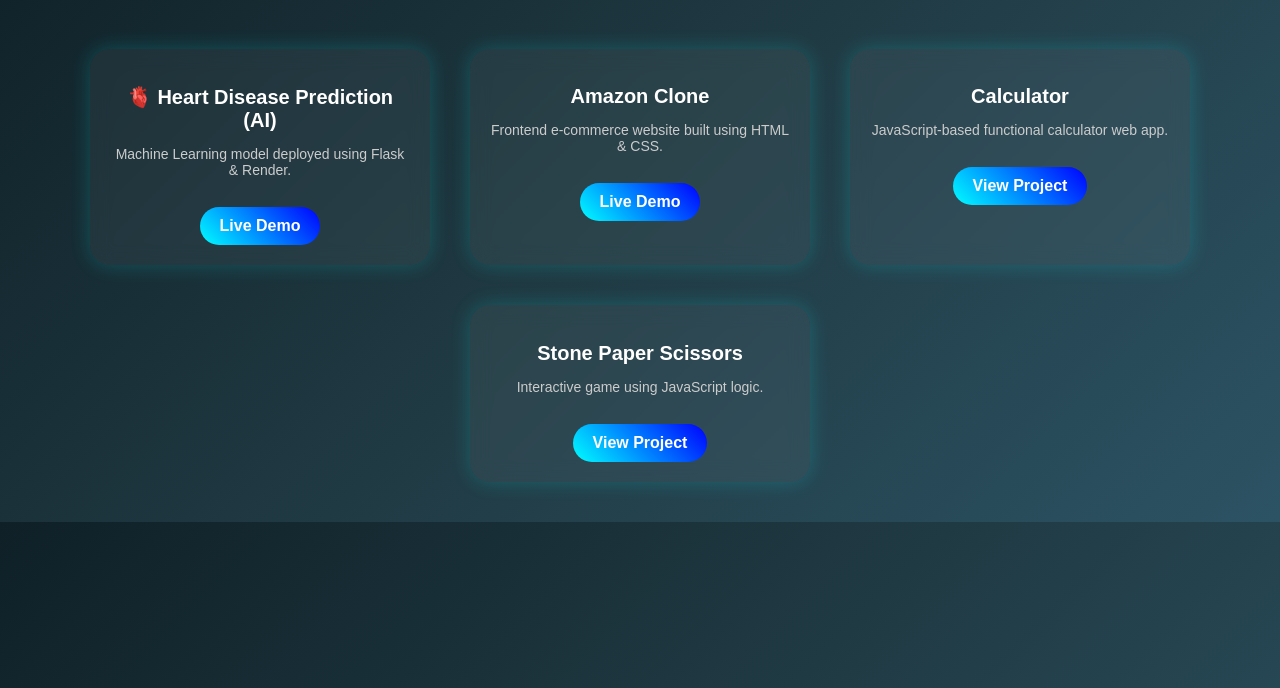
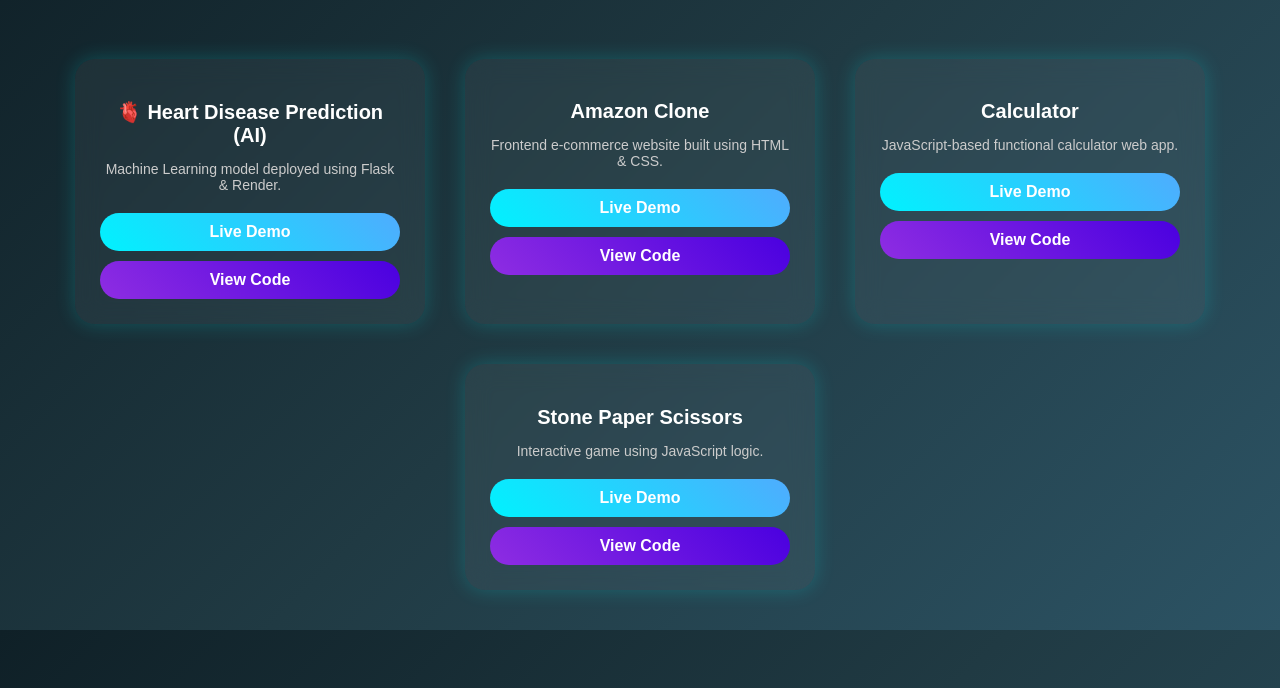
Before and after one commit to mdakifAkhtar/portfolio, a plain HTML site: page project.html in a window 1280 px wide. Shown: the part 112-800 px from the top of the page. Drawn offline with Linux system fonts and the light colour scheme.

Commit message:
Update project.html

```diff
--- a/project.html
+++ b/project.html
@@ -16,7 +16,7 @@ body{
 
 h1{
     text-align:center;
-    padding:20px;
+    padding:25px;
     font-size:32px;
     letter-spacing:2px;
 }
@@ -29,20 +29,21 @@ h1{
     padding:40px;
 }
 
+/* CARD */
 .card{
     background: rgba(255,255,255,0.05);
-    backdrop-filter: blur(10px);
+    backdrop-filter: blur(12px);
     border-radius:20px;
-    padding:20px;
+    padding:25px;
     width:300px;
     text-align:center;
     box-shadow: 0 0 20px rgba(0,255,255,0.2);
-    transition: 0.3s ease;
+    transition: 0.4s ease;
 }
 
 .card:hover{
     transform: translateY(-10px);
-    box-shadow: 0 0 30px cyan;
+    box-shadow: 0 0 35px cyan;
 }
 
 .card h2{
@@ -53,24 +54,49 @@ h1{
 .card p{
     font-size:14px;
     color:#ccc;
+    margin-bottom:20px;
 }
 
-.card a{
-    display:inline-block;
-    margin-top:15px;
-    padding:10px 20px;
+/* BUTTON CONTAINER */
+.buttons{
+    display:flex;
+    flex-direction:column;
+    gap:10px;
+}
+
+/* LIVE DEMO BUTTON */
+.live-btn{
+    padding:10px;
     border-radius:25px;
     text-decoration:none;
-    background: linear-gradient(45deg, cyan, blue);
+    background: linear-gradient(45deg, #00f2fe, #4facfe);
     color:white;
     font-weight:bold;
     transition:0.3s;
 }
 
-.card a:hover{
-    background: linear-gradient(45deg, blue, cyan);
+.live-btn:hover{
+    transform:scale(1.05);
+    box-shadow:0 0 15px cyan;
 }
 
+/* VIEW CODE BUTTON */
+.code-btn{
+    padding:10px;
+    border-radius:25px;
+    text-decoration:none;
+    background: linear-gradient(45deg, #8e2de2, #4a00e0);
+    color:white;
+    font-weight:bold;
+    transition:0.3s;
+}
+
+.code-btn:hover{
+    transform:scale(1.05);
+    box-shadow:0 0 15px violet;
+}
+
+/* RESPONSIVE */
 @media (max-width:768px){
     .projects{
         flex-direction:column;
@@ -85,32 +111,85 @@ h1{
 <h1>🚀 My Projects</h1>
 
 <div class="projects">
-         <!-- AI Project -->
+
+    <!-- AI Project -->
     <div class="card">
         <h2>🫀 Heart Disease Prediction (AI)</h2>
         <p>Machine Learning model deployed using Flask & Render.</p>
-        <a href="https://heart-disease-prediction-1176.onrender.com" target="_blank"> Live Demo </a>
+
+        <div class="buttons">
+            <a href="https://heart-disease-prediction-1176.onrender.com"
+               target="_blank"
+               class="live-btn">
+               Live Demo
+            </a>
+
+            <a href="https://github.com/mdakifAkhtar"
+               target="_blank"
+               class="code-btn">
+               View Code
+            </a>
+        </div>
     </div>
 
     <!-- Amazon Clone -->
     <div class="card">
         <h2>Amazon Clone</h2>
         <p>Frontend e-commerce website built using HTML & CSS.</p>
-        <a href="https://mdakifakhtar.github.io/amazon-clone/" target="_blank">Live Demo </a>
+
+        <div class="buttons">
+            <a href="https://mdakifakhtar.github.io/amazon-clone/"
+               target="_blank"
+               class="live-btn">
+               Live Demo
+            </a>
+
+            <a href="https://github.com/mdakifAkhtar"
+               target="_blank"
+               class="code-btn">
+               View Code
+            </a>
+        </div>
     </div>
 
     <!-- Calculator -->
     <div class="card">
         <h2>Calculator</h2>
         <p>JavaScript-based functional calculator web app.</p>
-        <a href="https://mdakifakhtar.github.io/calculator/" target="_blank">View Project</a>
+
+        <div class="buttons">
+            <a href="https://mdakifakhtar.github.io/calculator/"
+               target="_blank"
+               class="live-btn">
+               Live Demo
+            </a>
+
+            <a href="https://github.com/mdakifAkhtar"
+               target="_blank"
+               class="code-btn">
+               View Code
+            </a>
+        </div>
     </div>
 
     <!-- Stone Paper Scissors -->
     <div class="card">
         <h2>Stone Paper Scissors</h2>
         <p>Interactive game using JavaScript logic.</p>
-        <a href="https://mdakifakhtar.github.io/stone-paper-seissor/" target="_blank">View Project</a>
+
+        <div class="buttons">
+            <a href="https://mdakifakhtar.github.io/stone-paper-seissor/"
+               target="_blank"
+               class="live-btn">
+               Live Demo
+            </a>
+
+            <a href="https://github.com/mdakifAkhtar"
+               target="_blank"
+               class="code-btn">
+               View Code
+            </a>
+        </div>
     </div>
 
 </div>
```
